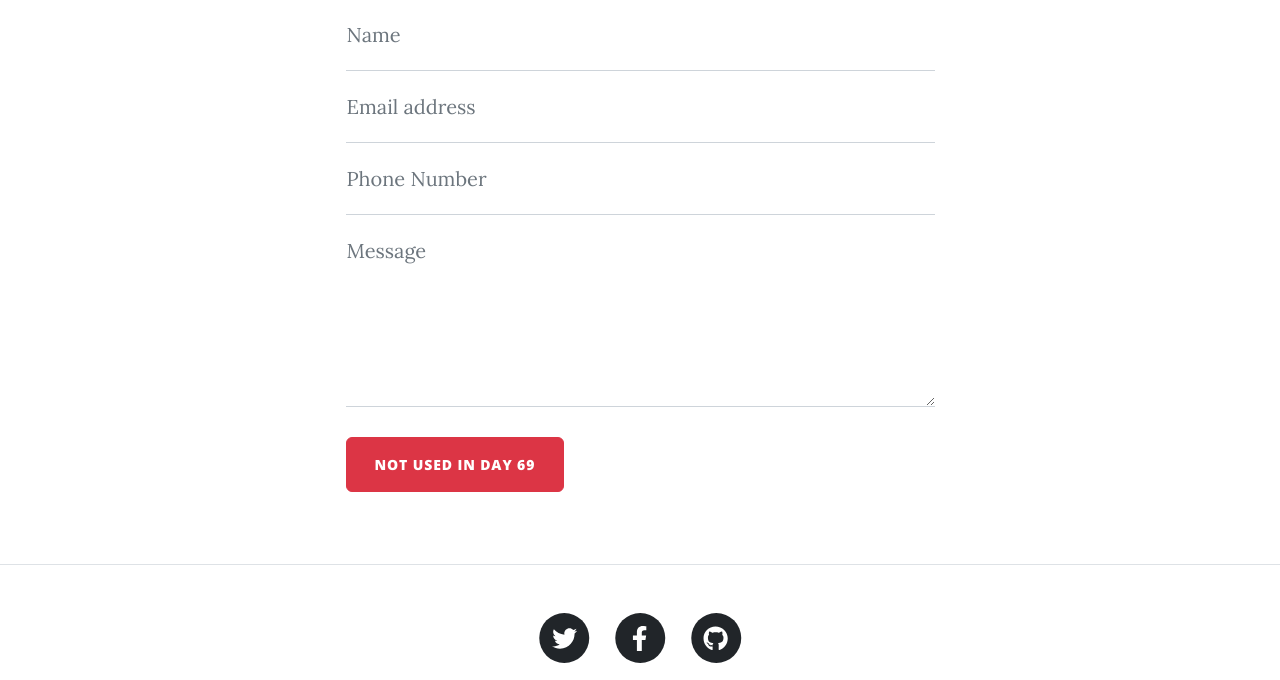
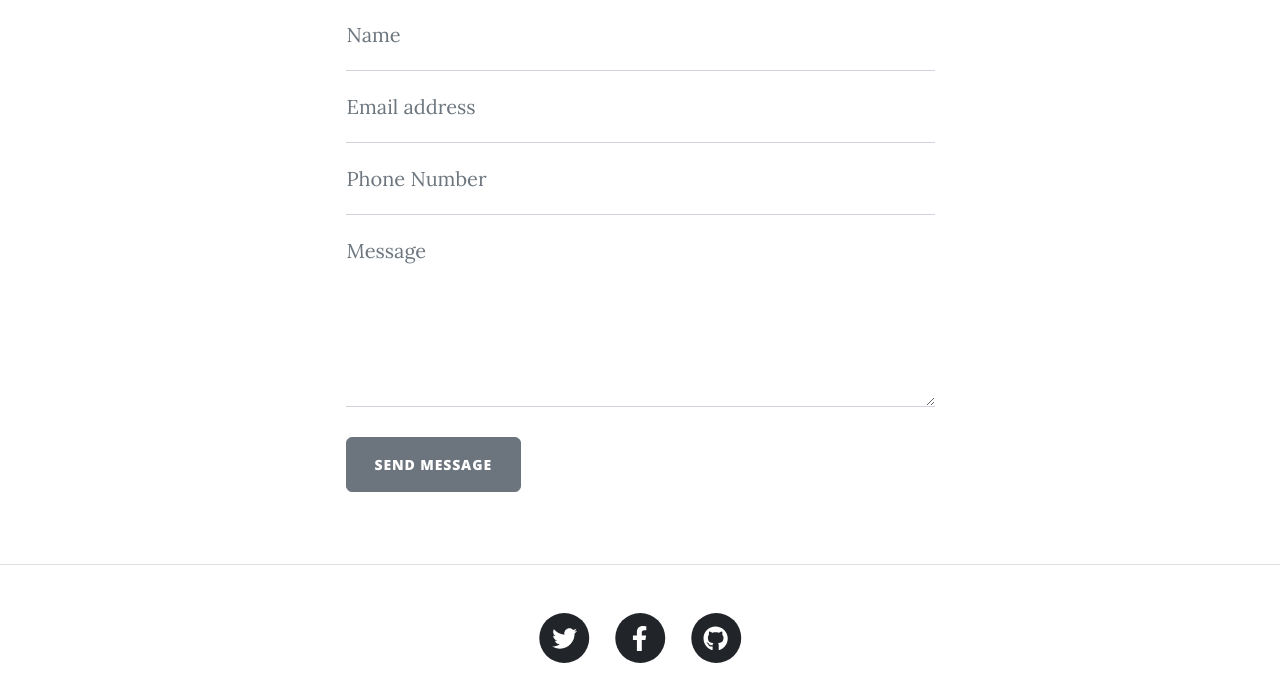
Before and after one commit to collinsronoq/bmw-blog, a Flask app: page /contact in a window 1280 px wide. Shown: the part 721-1401 px from the top of the page. Run offline with Flask 3, Linux system fonts and the light colour scheme; some libraries are stand-ins or nearby versions.

Commit message:
Add Procfile and update main.py and contact.html

```diff
--- a/main.py
+++ b/main.py
@@ -1,5 +1,5 @@
 from datetime import date
-from flask import Flask, abort, render_template, redirect, url_for, flash
+from flask import Flask, abort, render_template, redirect, url_for, flash,request
 from flask_bootstrap import Bootstrap5
 from flask_ckeditor import CKEditor
 from flask_login import login_user, LoginManager, current_user, logout_user,login_required
@@ -8,12 +8,15 @@ from functools import wraps
 from werkzeug.security import generate_password_hash, check_password_hash
 from models import db,User,BlogPost,Comments
 from forms import CreatePostForm,RegisterForm,LoginForm,CommentForm
+from smtplib import SMTP
+import os
+from dotenv import load_dotenv
 import hashlib
 
 
 
 app = Flask(__name__)
-app.config['SECRET_KEY'] = '8BYkEfBA6O6donzWlSihBXox7C0sKR6b'
+app.config['SECRET_KEY'] = os.environ.get('SECRET_KEY')
 ckeditor = CKEditor(app)
 Bootstrap5(app)
 
@@ -22,10 +25,16 @@ login_manager = LoginManager()
 login_manager.init_app(app)
 login_manager.login_view = 'login'
 
+# load environment variables
+load_dotenv('.env')
+my_email = os.environ.get('EMAIL')
+my_password = os.environ.get('EMAIL_PASSWORD')
+website_email = os.environ.get('WEBSITE_EMAIL')
+
 # CREATE DATABASE
 # class Base(DeclarativeBase):
 #     pass
-app.config['SQLALCHEMY_DATABASE_URI'] = 'sqlite:///post2.db'
+app.config['SQLALCHEMY_DATABASE_URI'] = os.environ.get('DATABASE_URL','sqlite:///post2.db')
 db.init_app(app)
 
 
@@ -208,9 +217,24 @@ def about():
     return render_template("about.html")
 
 
-@app.route("/contact")
+@app.route("/contact",methods=['GET','POST'])
 def contact():
-    return render_template("contact.html")
+    if request.method == 'POST':
+        email = request.form['email']
+        phone_number = request.form['phone']
+        name = request.form['name']
+        message = request.form['message']
+        with SMTP("smtp.gmail.com") as connection:
+            connection.starttls()
+            connection.login(user=my_email,password=my_password)
+            connection.sendmail(from_addr=my_email,to_addrs=website_email,
+                                msg=f"Subject:New Message\n\nName: {name},\nEmail: {email},\nPhone: {phone_number},\nMessage: {message}")
+        flash("Message sent successfully",'success')
+        return redirect(url_for('contact',msg_sent=True))
+
+
+
+    return render_template("contact.html",msg_sent=False)
 
 
 if __name__ == "__main__":
--- a/templates/contact.html
+++ b/templates/contact.html
@@ -84,11 +84,12 @@
             </div>
             <br />
             <button
-              class="btn btn-danger text-uppercase"
+              class="btn btn-secondary text-uppercase"
               id="submitButton"
               type="submit"
             >
-              NOT USED in Day 69
+
+              Send Message
             </button>
           </form>
         </div>
```
Also changed, not shown: 1 other file.
